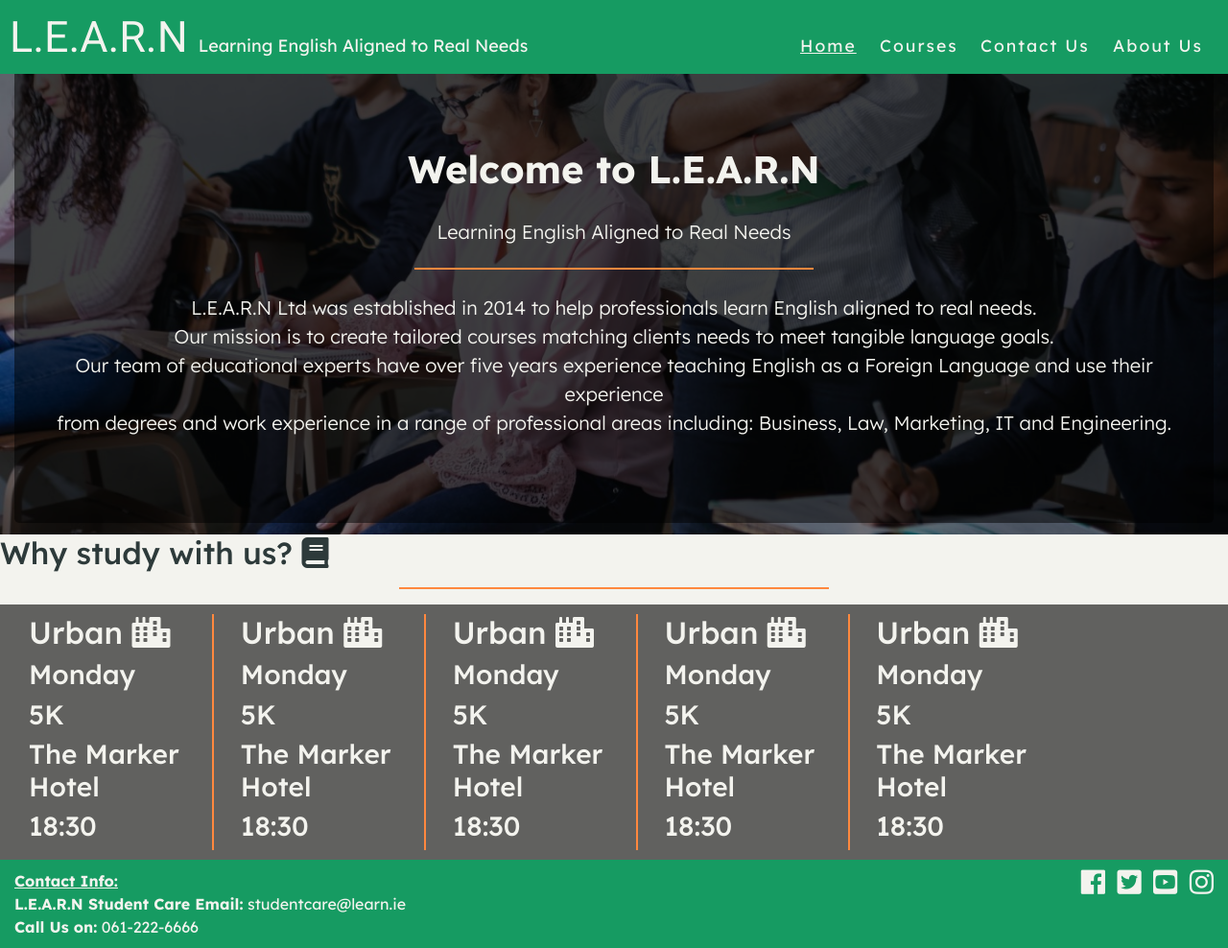
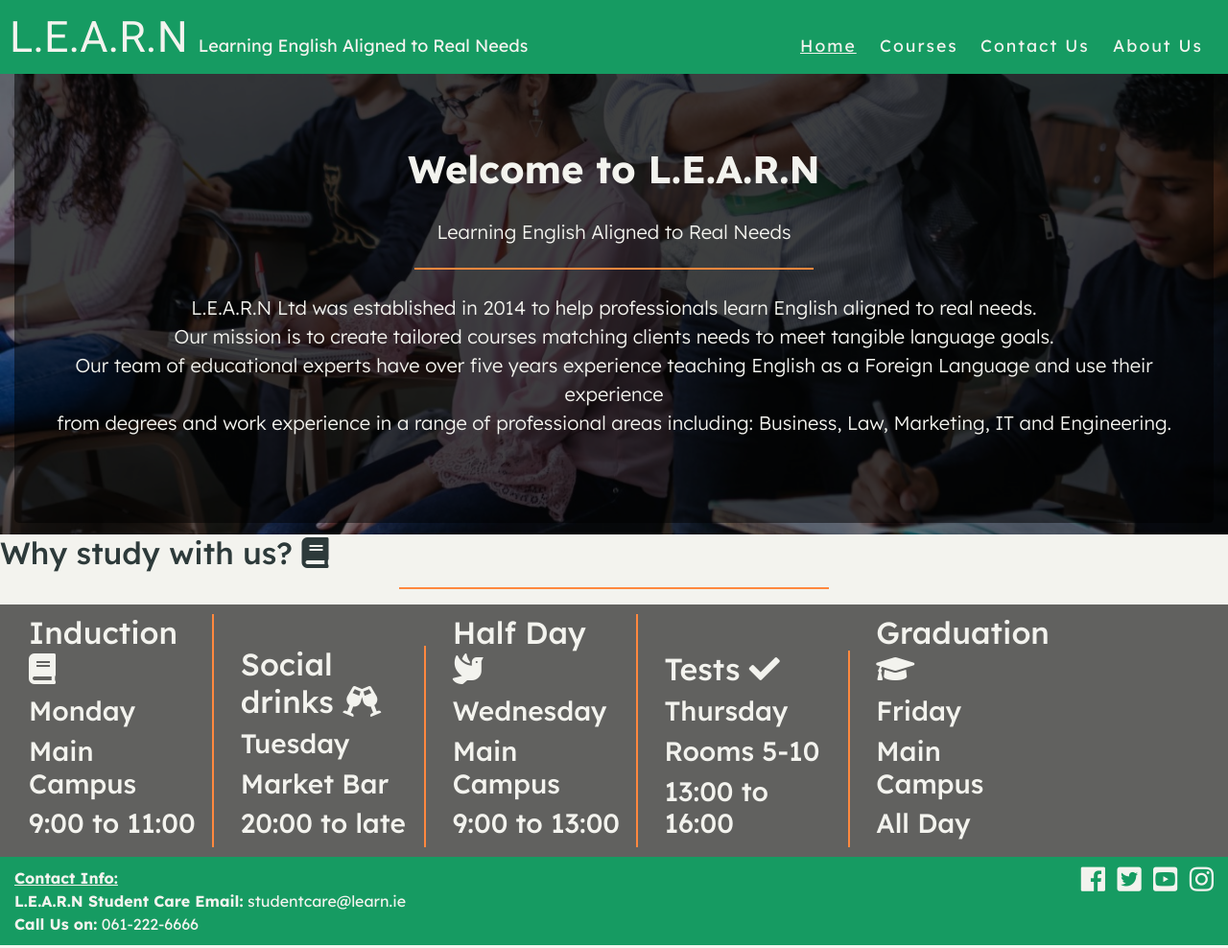
Before and after one commit to KevAndrews/Milestone_Project_1, a plain HTML site: page index.html in a window 1280 px wide. Shown: the whole page at 96% size. Drawn offline with nearby package versions, Linux system fonts and the light colour scheme.

Commit message:
Added Events to index.html

```diff
--- a/index.html
+++ b/index.html
@@ -72,39 +72,34 @@
                 <div class="col-sm-12">
                     <ul class="list-inline">
                         <li class="col-md-2 col-sm-12 list-inline-item">
-                            <h2>Urban <i class="fas fa-city"></i></h2>
+                            <h2>Induction <i class="fas fa-book"></i></h2>
                             <h3>Monday</h3>
-                            <h3>5K</h3>
-                            <h3>The Marker Hotel</h3>
-                            <h3>18:30</h3>
+                            <h3>Main Campus</h3>
+                            <h3>9:00 to 11:00</h3>
                         </li>
                         <li class="col-md-2 col-sm-12 list-inline-item">
-                            <h2>Urban <i class="fas fa-city"></i></h2>
-                            <h3>Monday</h3>
-                            <h3>5K</h3>
-                            <h3>The Marker Hotel</h3>
-                            <h3>18:30</h3>
+                            <h2>Social drinks <i class="fas fa-glass-cheers"></i></h2>
+                            <h3>Tuesday</h3>
+                            <h3>Market Bar</h3>
+                            <h3>20:00 to late</h3>
                         </li>
                         <li class="col-md-2 col-sm-12 list-inline-item">
-                            <h2>Urban <i class="fas fa-city"></i></h2>
-                            <h3>Monday</h3>
-                            <h3>5K</h3>
-                            <h3>The Marker Hotel</h3>
-                            <h3>18:30</h3>
+                            <h2>Half Day <i class="fas fa-dove"></i></h2>
+                            <h3>Wednesday</h3>
+                            <h3>Main Campus</h3>
+                            <h3>9:00 to 13:00</h3>
                         </li>
                         <li class="col-md-2 col-sm-12 list-inline-item">
-                            <h2>Urban <i class="fas fa-city"></i></h2>
-                            <h3>Monday</h3>
-                            <h3>5K</h3>
-                            <h3>The Marker Hotel</h3>
-                            <h3>18:30</h3>
+                            <h2>Tests <i class="fas fa-check"></i></h2>
+                            <h3>Thursday</h3>
+                            <h3>Rooms 5-10</h3>
+                            <h3>13:00 to 16:00</h3>
                         </li>
                         <li class="col-md-2 col-sm-12 list-inline-item">
-                            <h2>Urban <i class="fas fa-city"></i></h2>
-                            <h3>Monday</h3>
-                            <h3>5K</h3>
-                            <h3>The Marker Hotel</h3>
-                            <h3>18:30</h3>
+                            <h2>Graduation <i class="fas fa-graduation-cap"></i></h2>
+                            <h3>Friday</h3>
+                            <h3>Main Campus</h3>
+                            <h3>All Day</h3>
                         </li>
                     </ul>
                 </div>
```
